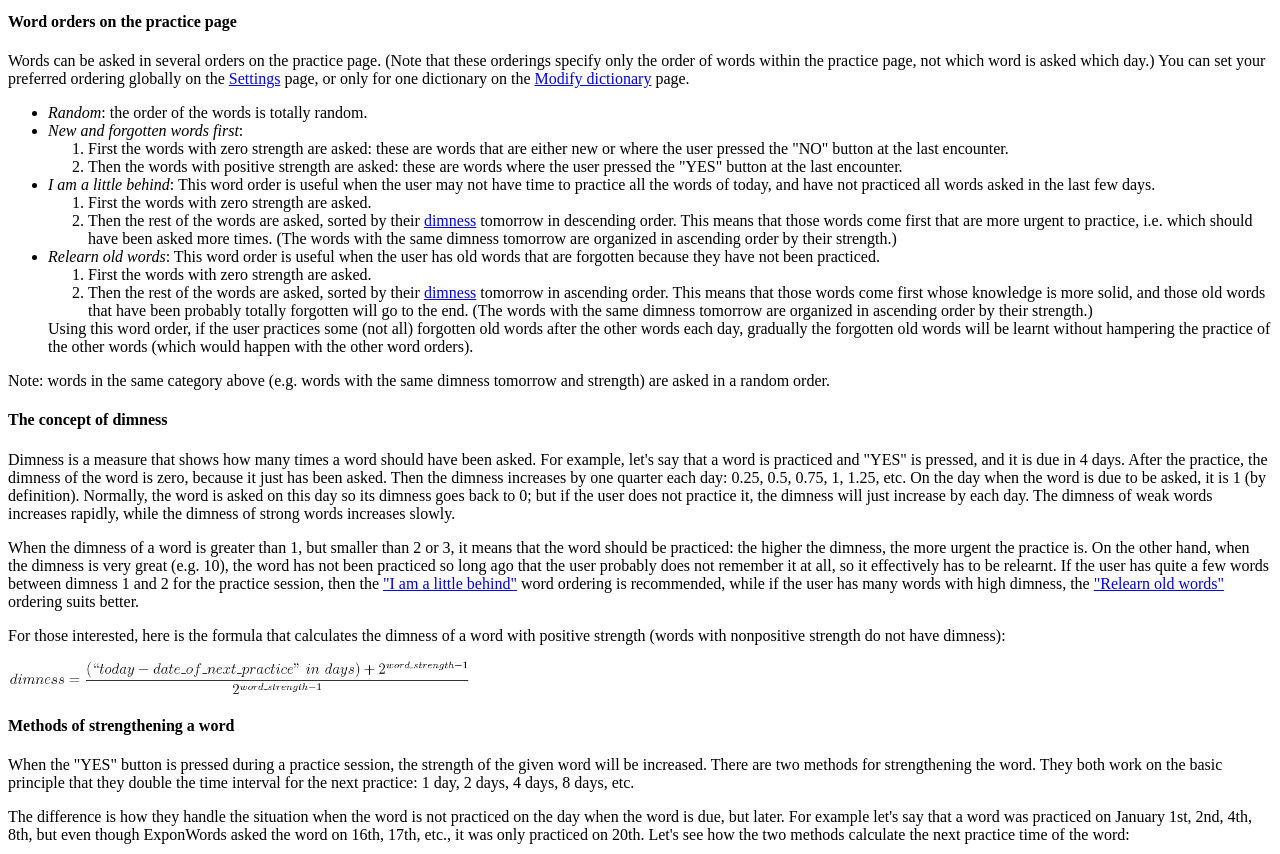
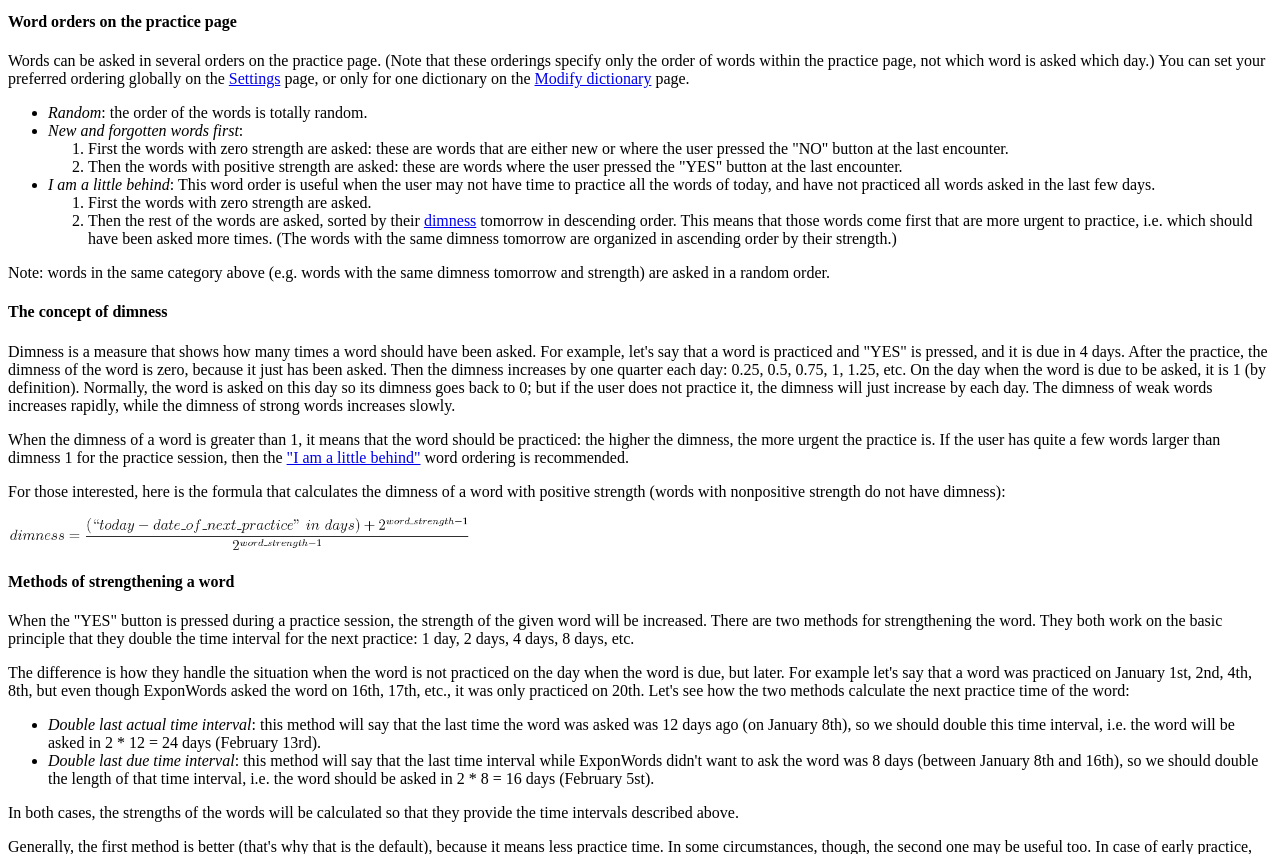
Before and after one commit to hcs42/ExponWords, a Django app: template templates/ew/help/help-en.html in a window 1280 px wide. Shown: the part 1921-2775 px from the top of the page. Run offline with Django 3.2, Linux system fonts and the light colour scheme; the template is opened without the code that fills it, so the values that code supplies are empty.

Commit message:
Remove "relearn old words" word order
Probably it does not work in practice. If we need something for relearning old
words, a more complex algorithm has to be created.

```diff
--- a/templates/ew/help/help-en.html
+++ b/templates/ew/help/help-en.html
@@ -246,22 +246,6 @@ word is asked which day.) You can set your preferred ordering globally on the
     have been asked more times. (The words with the same dimness tomorrow are
     organized in ascending order by their strength.)</li>
   </ol></li>
-  <li id="relearn-old-words"><em>Relearn old words</em>: This word order is
-  useful when the user has old words that are forgotten because they have not
-  been practiced.
-  <ol>
-    <li>First the words with zero strength are asked.</li>
-    <li>Then the rest of the words are asked, sorted by their <a
-      href="#dimness">dimness</a> tomorrow in ascending order. This means that
-    those words come first whose knowledge is more solid, and those old words
-    that have been probably totally forgotten will go to the end. (The words
-    with the same dimness tomorrow are organized in ascending order by their
-    strength.)</li>
-  </ol>
-  Using this word order, if the user practices some (not all) forgotten old
-  words after the other words each day, gradually the forgotten old words will
-  be learnt without hampering the practice of the other words (which would
-  happen with the other word orders).</li>
 </ul>
 
 <p>Note: words in the same category above (e.g. words with the same dimness
@@ -279,15 +263,11 @@ dimness goes back to 0; but if the user does not practice it, the dimness will
 just increase by each day. The dimness of weak words increases rapidly, while
 the dimness of strong words increases slowly.</p>
 
-<p>When the dimness of a word is greater than 1, but smaller than 2 or 3, it
-means that the word should be practiced: the higher the dimness, the more
-urgent the practice is. On the other hand, when the dimness is very great (e.g.
-10), the word has not been practiced so long ago that the user probably does
-not remember it at all, so it effectively has to be relearnt. If the user has
-quite a few words between dimness 1 and 2 for the practice session, then the <a
-  href="#little-behind">"I am a little behind"</a> word ordering is
-recommended, while if the user has many words with high dimness, the <a
-  href="#relearn-old-words">"Relearn old words"</a> ordering suits better.</p>
+<p>When the dimness of a word is greater than 1, it means that the word should
+be practiced: the higher the dimness, the more urgent the practice is. If the
+user has quite a few words larger than dimness 1 for the practice session, then
+the <a href="#little-behind">"I am a little behind"</a> word ordering is
+recommended.</p>
 
 <p>For those interested, here is the formula that calculates the dimness of a
 word with positive strength (words with nonpositive strength do not have
--- a/views.py
+++ b/views.py
@@ -56,8 +56,7 @@ ADD_WORD_PAIR_DATE_REMEMBER_SECONDS = 3600 # 1 hour
 PRACTICE_WORD_ORDER_CHOICES = \
     [('random', _('Totally random')),
      ('zero_first', _('New and forgotten words first')),
-     ('dimmer_first', _('I am a little behind')),
-     ('dimmer_last', _('Relearn old words'))]
+     ('dimmer_first', _('I am a little behind'))]
 STRENGTHENER_METHOD_CHOICES = \
     [('double_actual', _('Double last actual time interval')),
      ('double_due', _('Double last due time interval'))]
```
Also changed, not shown: templates/ew/help/help-hu.html (+6 -23 lines), locale/hu/LC_MESSAGES/django.po.
